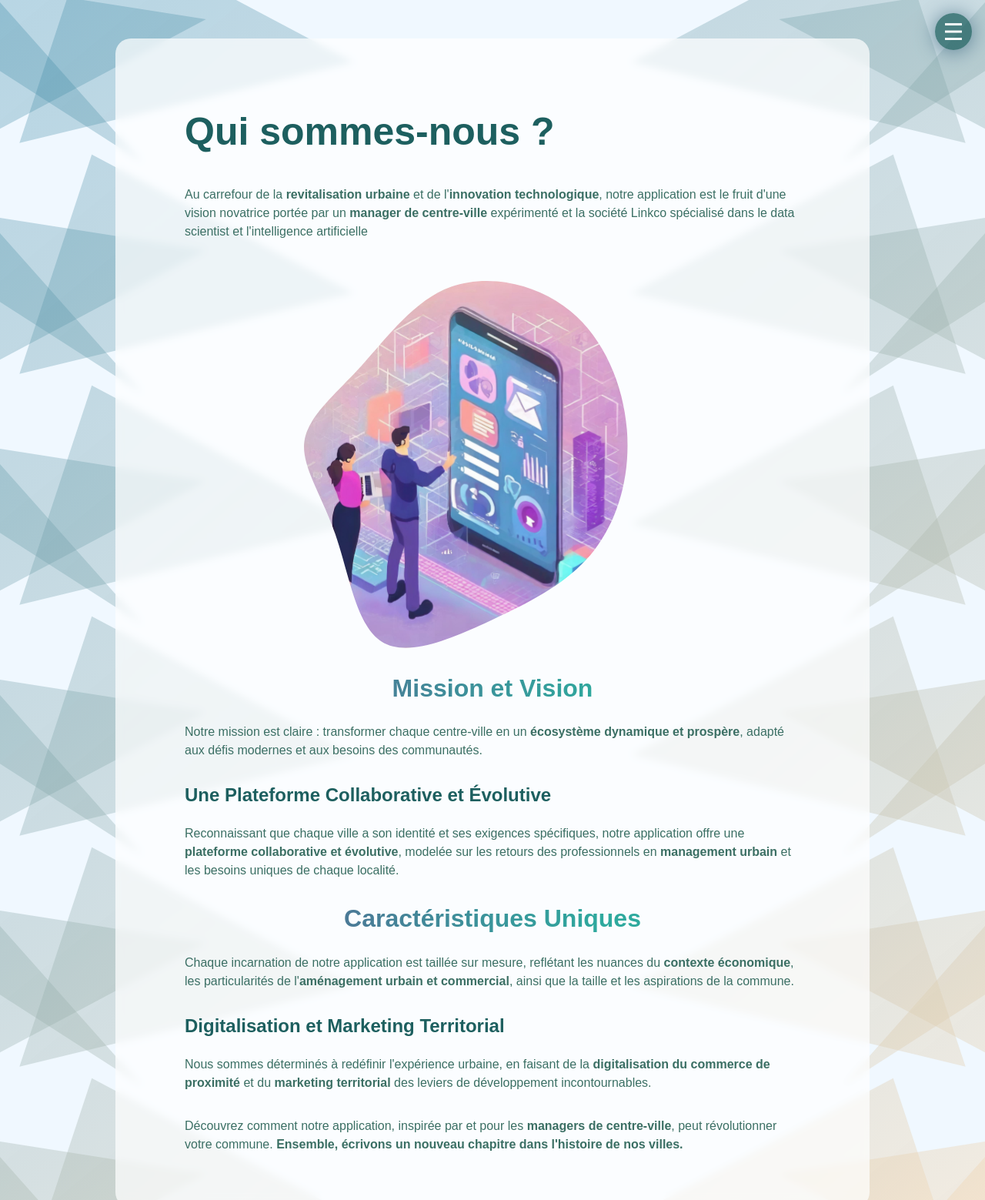
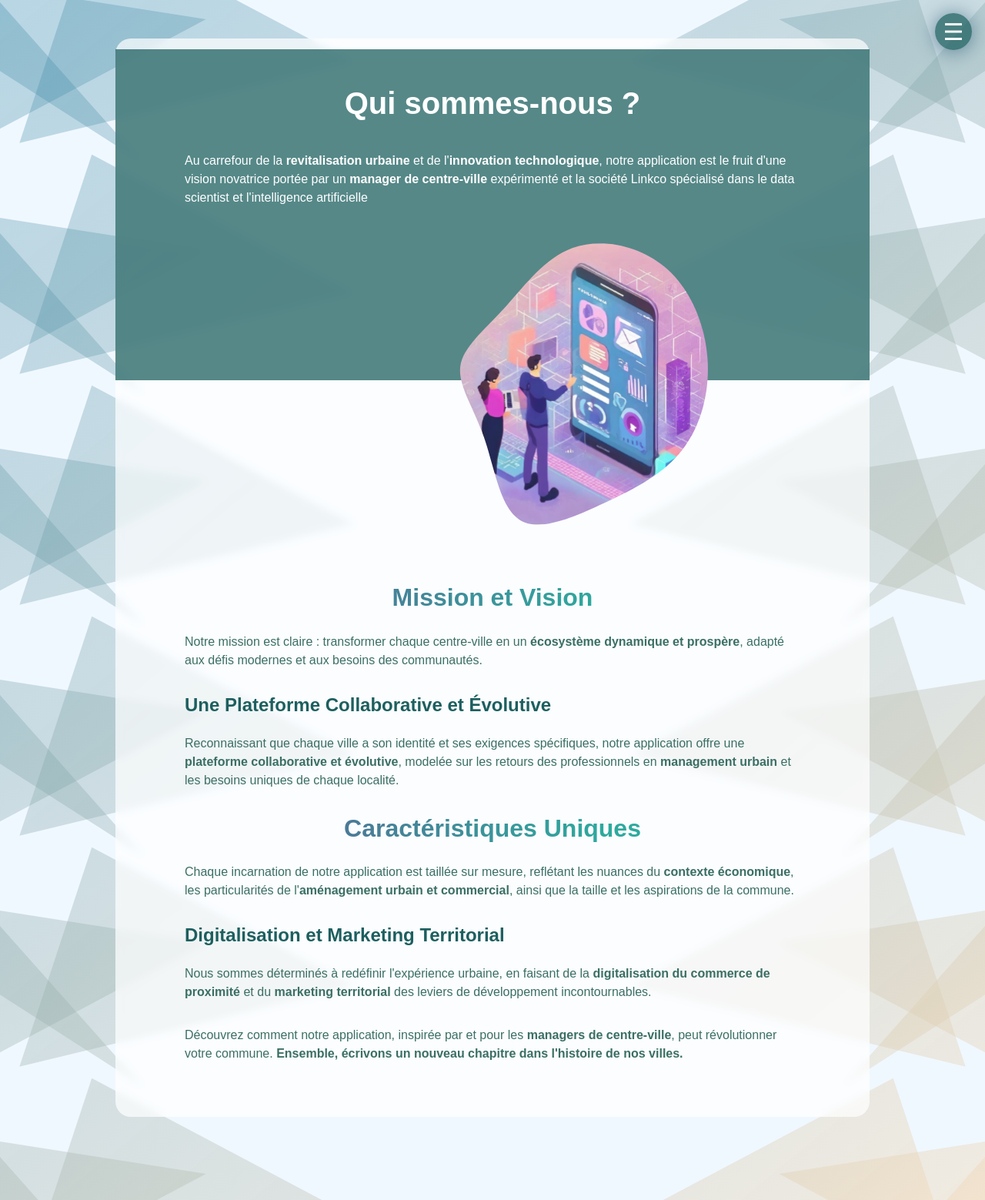
Before and after one commit to Coco836/ManagerCentreVille, a Django app: page /a-propos in a window 1280 px wide. Shown: the whole page at 77% size. Run offline with Django 5.2, Linux system fonts and the light colour scheme.

Commit message:
about us page visual improvement

```diff
--- a/managerApp/static/css/about.css
+++ b/managerApp/static/css/about.css
@@ -55,22 +55,54 @@ svg#visual {
 }
 
 #aboutUsImg {
-  /* width: 57%; */
   place-self: center;
-  margin-left: -90px;
+  /* margin-left: -90px; */
 }
 
-#aboutUsImg img {
-  width: 100%;
-  border: 5px solid #ee6e73;
-  border-left: 0;
+@media screen and (min-width: 601px) {
+  #aboutUsImg {
+    width: 57%;
+  }
+}
+
+@media screen and (max-width: 600px) {
+  svg#visual {
+    width: 313px;
+    height: 345px;
+  }
 }
 
 #aboutUsStart {
   width: 100%;
   align-self: center;
+  h1 {
+    font-weight: 800;
+    font-size: 40px;
+    text-align: center;
+    margin: 12px 15px 40px 15px;
+    color: white;
+  }
+  p {
+    color: white;
+  }
 }
 
-/* #aboutUsPresentation {
+.poster-about {
   width: 100%;
-} */
+  z-index: -1;
+  height: 430px;
+  background-color: #1d5f5fbd;
+  position: absolute;
+  top: 3%;
+  left: 0;
+}
+
+@media screen and (max-width: 1424px) {
+  .poster-about {
+    top: 1%;
+  }
+}
+
+#aboutUsPresentation {
+  margin-top: 70px;
+}
--- a/managerApp/templates/managerApp/about.html
+++ b/managerApp/templates/managerApp/about.html
@@ -33,16 +33,16 @@
     {% include "./header.html" %}
     <main role="main" id="mainContent">
       <section id="aboutUs">
-        <!-- <div class="poster-about">
-          <h1>A propos de nous</h1>
-        </div> -->
+        <div class="poster-about">
+          <!-- <h1>A propos de nous</h1> -->
+        </div>
         <div id="aboutUsFirst">
           <div id="aboutUsImg">
             <svg
               id="visual"
               viewBox="0 0 455 511"
               width="678"
-              height="500"
+              height="383"
               preserveAspectRatio="xMidYMid meet"
               xmlns="http://www.w3.org/2000/svg"
               xmlns:xlink="http://www.w3.org/1999/xlink"
```
